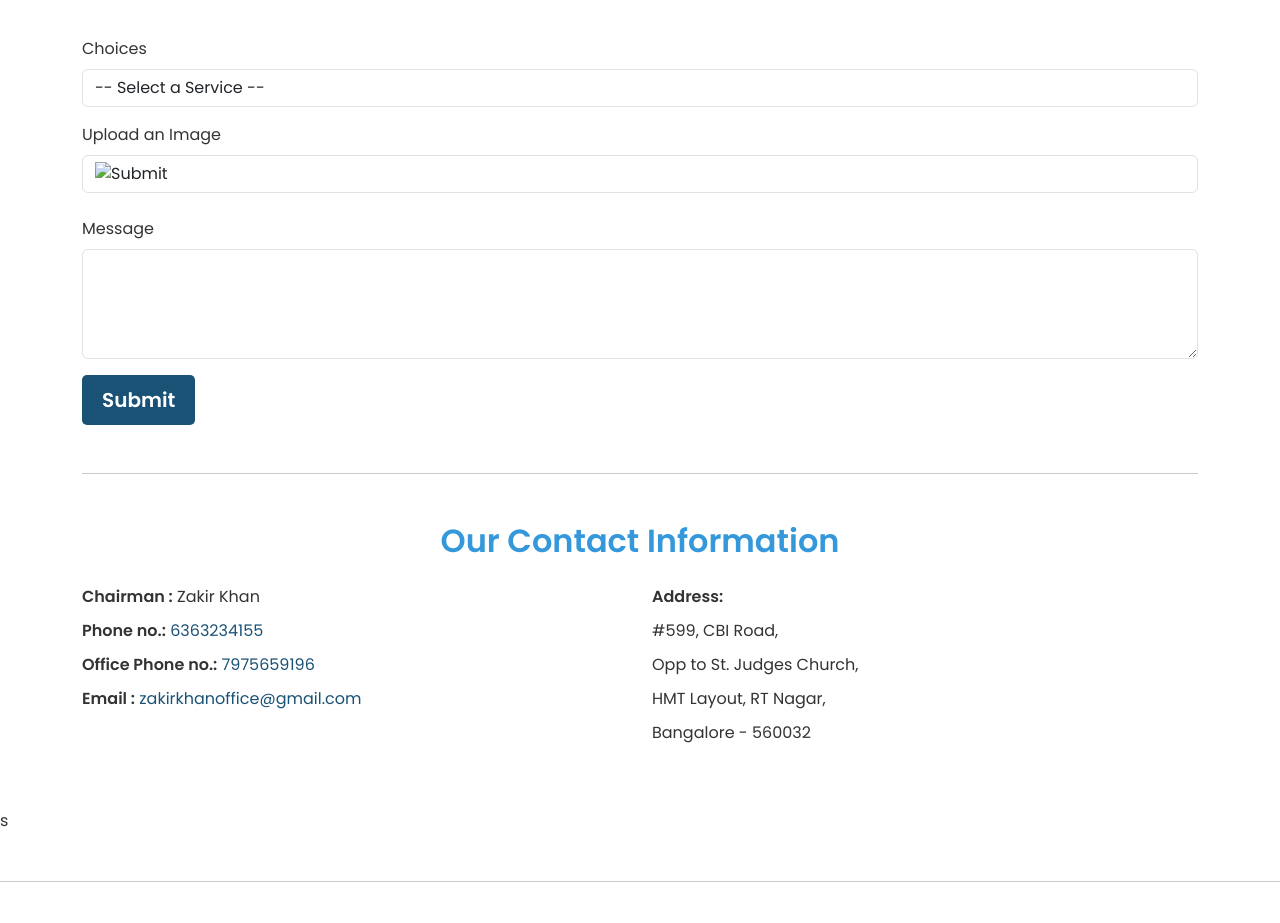
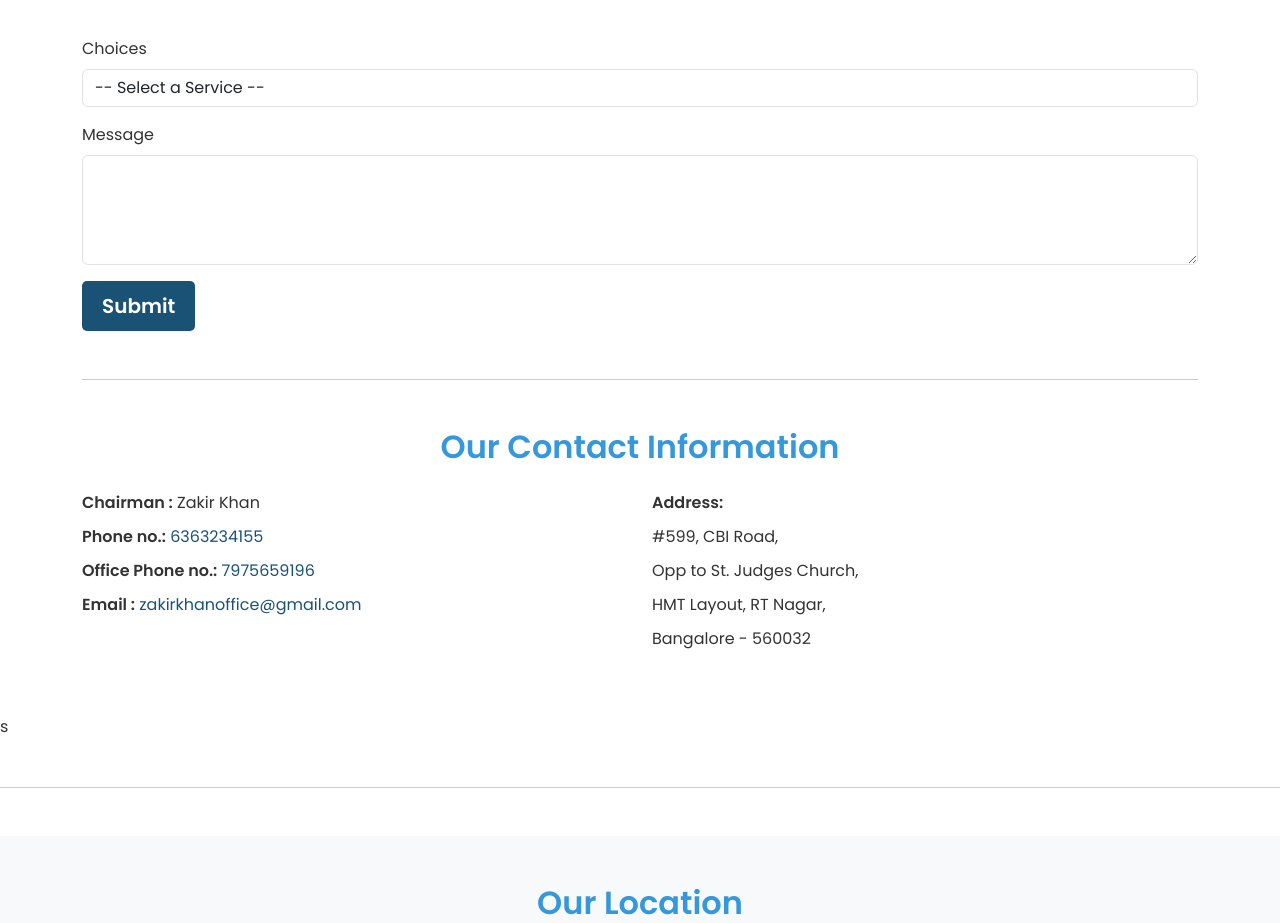
Before and after one commit to Song6297/Popular-Services-Pvt-Ltd., a plain HTML site: page index.html in a window 1280 px wide. Shown: the part 2005-2928 px from the top of the page. Drawn offline with nearby package versions, Linux system fonts and the light colour scheme.

Commit message:
Update index.html

```diff
--- a/index.html
+++ b/index.html
@@ -146,10 +146,6 @@
           <option value="Health Insurance">Health Insurance</option>
         </select>
       </div>
-      <div class="mb-4">
-        <label for="Image" class="form-label">Upload an Image</label>
-        <input type="Image" id="Image" name="Image" class="form-control" required>
-      </div>
       <div class="mb-3">
         <label for="message" class="form-label">Message</label>
         <textarea id="message" name="message" rows="4" class="form-control" required></textarea>
```
